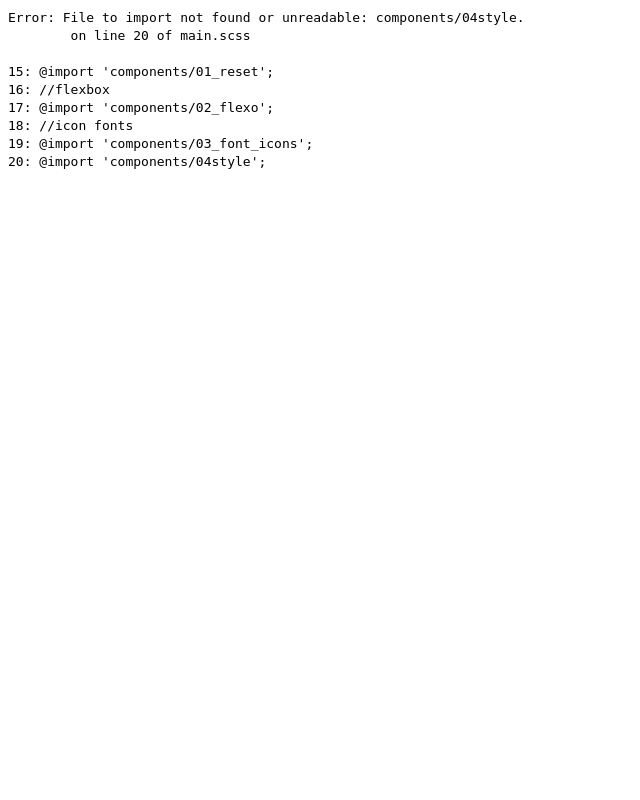
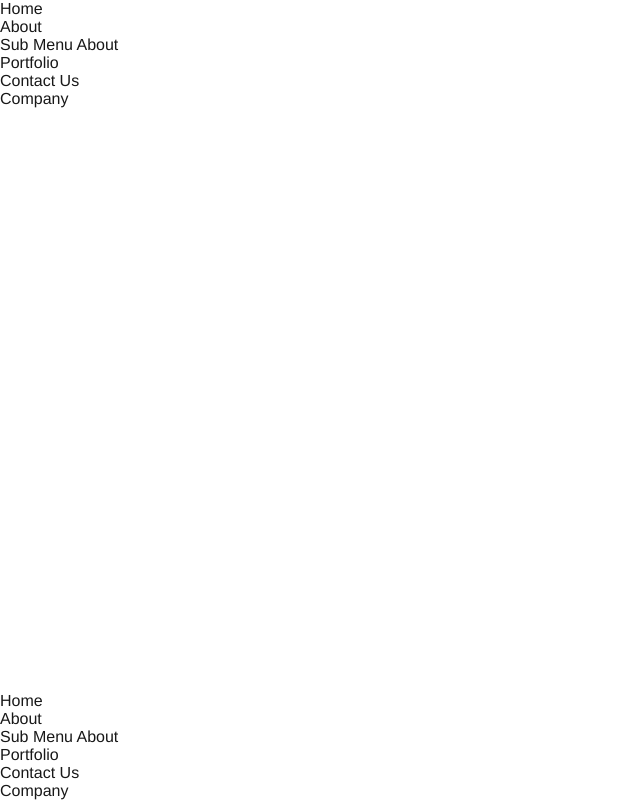
Before and after one commit to iradchuk/HTML-template, a PHP site: page / in a window 1280 px wide. Shown: the whole page, without its empty margins (0-640 px from the left). Run offline with PHP 8.4, Linux system fonts and the light colour scheme; style sheets or scripts are compiled from the project's sources; some libraries are stand-ins or nearby versions.

Commit message:
update file

```diff
--- a/footer.php
+++ b/footer.php
@@ -1,7 +1,22 @@
 </div>
 <footer>
-
+<a href="#" class="burger desctop_hide"><span class="burger-icon "></span></a>
+<div class="mobile_menu_container desctop_hide cfx">
+    <nav class="mobile_nav">
+        <ul class="level_a">
+            <li><a href="">Home</a></li>
+            <li class="menu-item-has-children ">
+            	<a href="">About</a>
+	            <ul class="sub-menu">
+	                <li><a href="">Sub Menu About</a></li>
+	            </ul>
+            </li>
+            <li><a href="">Portfolio</a></li>
+            <li><a href="">Contact Us</a></li>
+            <li><a href="">Company</a></li>
+        </ul>
+    </nav>
+</div>
 </footer>
-
 </body>
 </html>
--- a/header.php
+++ b/header.php
@@ -5,15 +5,30 @@
     <meta charset="UTF-8">
     <meta name="description" content="#">
     <meta name="viewport" content="width=device-width, initial-scale=1.0">
-    <link href="style/main.css" rel="stylesheet" type="text/css">
+    <link href="scss/main.css" rel="stylesheet" type="text/css">
+    <link href="scss/components/100_lib.css" rel="stylesheet" type="text/css">
+    <link href="https://maxcdn.bootstrapcdn.com/font-awesome/4.7.0/css/font-awesome.min.css" rel="stylesheet">
     <meta name="theme-color" content="#000">
-    <script src="https://ajax.googleapis.com/ajax/libs/jquery/2.1.3/jquery.min.js"></script>
+    <script src="https://ajax.googleapis.com/ajax/libs/jquery/3.3.1/jquery.min.js"></script>
+    <script src="js/lib.js"></script>
     <script src="js/init.js"></script>
-    <link href="https://fonts.googleapis.com/css?family=Raleway:400,500,700" rel="stylesheet">
-    <link href="https://fonts.googleapis.com/css?family=Roboto:300i,400i,500i" rel="stylesheet">
 </head>
 <body>
 <div id="wrap">
-<header>
-    <nav></nav>
+<header class="header">
+    <div class="row end-center">
+    <nav class="main_nav  mobile_hide">
+        <ul class="level_a">
+            <li><a href="">Home</a></li>
+            <li class="menu-item-has-children "><a href="">About</a>
+            <ul class="sub-menu">
+                <li><a href="">Sub Menu About</a></li>
+            </ul>
+            </li>
+            <li><a href="">Portfolio</a></li>
+            <li><a href="">Contact Us</a></li>
+            <li><a href="">Company</a></li>
+        </ul>
+    </nav>
+</div>
 </header>
--- a/js/init.js
+++ b/js/init.js
@@ -1,3 +1,29 @@
-$(document).ready(function() {
+$ = jQuery;
+$(document).ready(function () {
+    "use strict";
+  //   var mySwiper = new Swiper ('.swiper-container', {
+  //   // Optional parameters
+  //   direction: 'vertical',
+  //   loop: true,
 
+  //   // If we need pagination
+  //   pagination: {
+  //     el: '.swiper-pagination',
+  //   },
+
+  //   // Navigation arrows
+  //   navigation: {
+  //     nextEl: '.swiper-button-next',
+  //     prevEl: '.swiper-button-prev',
+  //   },
+
+  //   // And if we need scrollbar
+  //   scrollbar: {
+  //     el: '.swiper-scrollbar',
+  //   },
+  // })
+    // $('select').selectric({
+    //     disableOnMobile: false
+    // });
 });
+/* end ready*/
```
